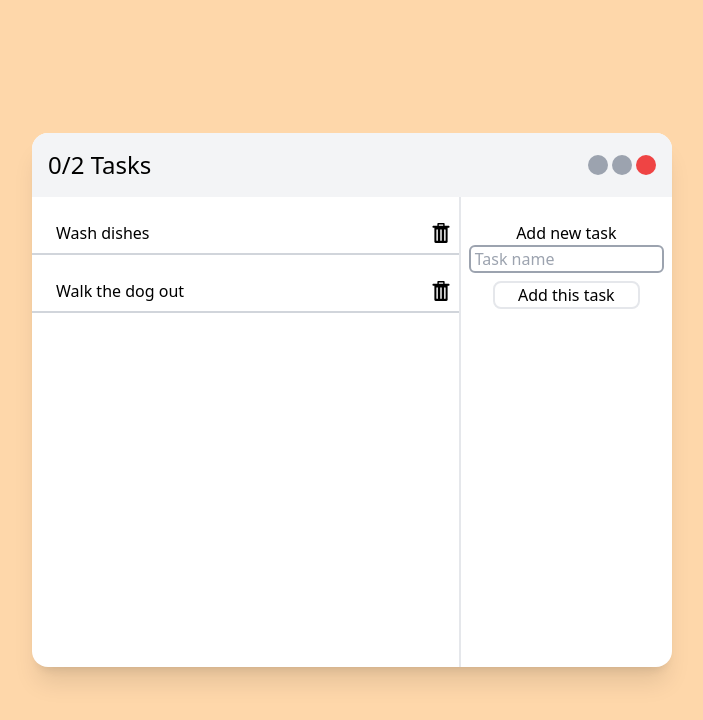
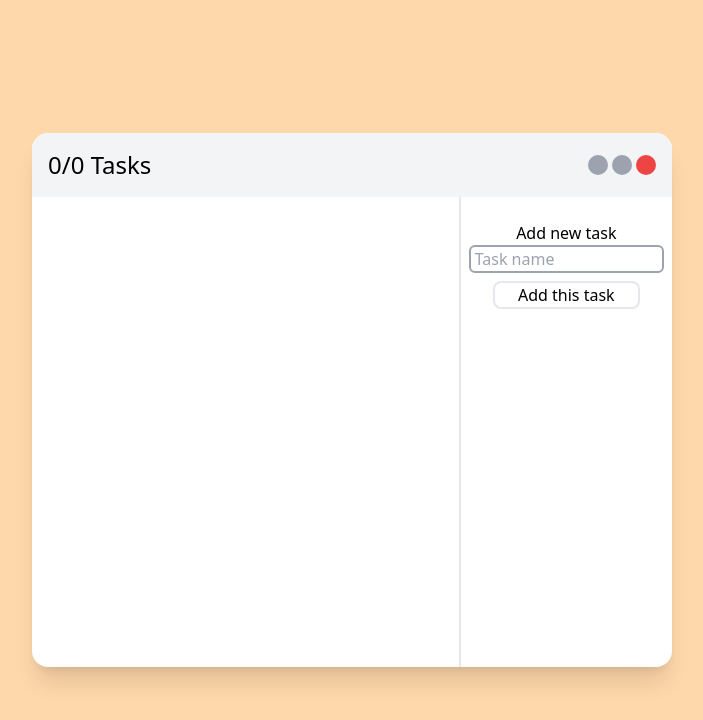
Before and after one commit to majorek31/react-todo-app, a React (Vite) app: page / in a window 1280 px wide. Shown: the top 720 px of the page, without its empty margins (288-991 px from the left). Built offline with nearby package versions, Linux system fonts and the light colour scheme.

Commit message:
feat: migrate to context api and reducer

```diff
--- a/src/App.tsx
+++ b/src/App.tsx
@@ -1,43 +1,24 @@
-import { useState } from "react";
 import CenteredBox from "./components/CenteredBox";
 import Header from "./components/Header";
-import { Todo } from "./lib/Types";
 import TodoList from "./components/TodoList";
 import Sidebar from "./components/Sidebar";
 import AddTaskForm from "./components/AddTaskForm";
+import { TodoProvider } from "./contexts/TodoContext";
 
-const defaultTodos = [
-  {
-    name: "Wash dishes",
-    completed: false
-  },
-  {
-    name: "Walk the dog out",
-    completed: false
-  },
-] as Array<Todo>;
 
 function App() {
-  const [todos, setTodos] = useState(defaultTodos);
-
-  function addTask(todo: Todo) {
-    if (todo.name.length < 1)
-      return;
-    setTodos([...todos, todo]);
-  }
-  function removeTask(todo: Todo) {
-    setTodos([...todos.filter(v => v != todo)]);
-  }
   return (
+    <TodoProvider>
       <CenteredBox>
-      <Header todos={todos}/>
+        <Header/>
         <div className="lg:flex h-full">
-        <TodoList todos={todos} onTaskDelete={removeTask}/>
+          <TodoList/>
           <Sidebar>
-          <AddTaskForm onTaskAdd={addTask}/>
+            <AddTaskForm/>
           </Sidebar>
         </div>
       </CenteredBox>
+    </TodoProvider>
   );
 }
 
--- a/src/components/AddTaskForm.tsx
+++ b/src/components/AddTaskForm.tsx
@@ -1,15 +1,19 @@
 import { useState } from "react";
-import { Todo } from "../lib/Types";
+import { useTodos } from "../contexts/TodoContext";
 
-type AddTaskFormProps = {
-    onTaskAdd: (todo: Todo) => void;
-};
+type AddTaskFormProps = {};
 
 export default function AddTask(props: AddTaskFormProps) {
+    const { dispatch } = useTodos();
     const [task, setTask] = useState('');
     function onFormSubmit(e: React.FormEvent<HTMLFormElement>): void {
         e.preventDefault();
-        props.onTaskAdd({name: task, completed: false});
+        dispatch({
+            type: "ADD_TODO",
+            payload: {
+                name: task,
+            }
+        });
         setTask("");
     }
     return (
--- a/src/components/Header.tsx
+++ b/src/components/Header.tsx
@@ -1,8 +1,7 @@
+import { useTodos } from "../contexts/TodoContext";
 import { Todo } from "../lib/Types";
 
-type HeaderProps = {
-    todos: Array<Todo>
-}
+type HeaderProps = {}
 function countCompletedTasks(todos: Array<Todo>): number {
     let count = 0;
     for (const todo of todos) {
@@ -12,9 +11,11 @@ function countCompletedTasks(todos: Array<Todo>): number {
     return count;
 }
 export default function Header(props: HeaderProps) {
+  const { state } = useTodos();
+  const { todos } = state;
   return (
     <header className="bg-gray-100 p-4 flex items-center justify-between">
-        <p className="text-2xl">{countCompletedTasks(props.todos)}/{props.todos.length} Tasks</p>
+        <p className="text-2xl">{countCompletedTasks(todos)}/{todos.length} Tasks</p>
         <div className="flex items-center justify-between">
             <div className="w-5 h-5 bg-gray-400 rounded-xl"></div>
             <div className="w-5 h-5 bg-gray-400 rounded-xl m-1"></div>
--- a/src/components/TodoEntry.tsx
+++ b/src/components/TodoEntry.tsx
@@ -1,16 +1,17 @@
 import { Todo } from "../lib/Types";
 import TrashCan from '../assets/trash-can.svg';
+import { useTodos } from "../contexts/TodoContext";
 
 type TodoEntryProps = {
     todo: Todo;
-    onTaskDelete: (todo: Todo) => void;
 };
 
 export default function TodoEntry(props: TodoEntryProps) {
+    const { dispatch } = useTodos();
     return (
-        <div className={`w-full flex justify-between p-2 border-b-2 pt-6 border-gray-300 ${props.todo.completed ? "bg-green-200" : "" } `} onClick={() => {props.todo.completed = true;}}>
+        <div className={`w-full flex justify-between p-2 border-b-2 pt-6 border-gray-300 ${props.todo.completed ? "bg-green-200" : "" } `} onClick={() => {dispatch({type: "TOOGLE_TODO", payload: props.todo.id})}}>
             <p className="pl-4">{props.todo.name}</p>
-            <button onClick={() => {props.onTaskDelete(props.todo)}}><img className="w-5" src={TrashCan}/></button>
+            <button onClick={() => {dispatch({type: "REMOVE_TODO", payload: props.todo.id})}}><img className="w-5" src={TrashCan}/></button>
         </div>
     );
 }
--- a/src/components/TodoList.tsx
+++ b/src/components/TodoList.tsx
@@ -1,16 +1,15 @@
-import { Todo } from "../lib/Types";
+import { useTodos } from "../contexts/TodoContext";
 import TodoEntry from "./TodoEntry";
 
-type TodoListProps = {
-    todos: Array<Todo>;
-    onTaskDelete: (todo: Todo) => void;
-};
+type TodoListProps = {};
 
 export default function TodoList(props: TodoListProps) {
+    const { state } = useTodos();
+    const { todos } = state;
     return (
         <div className="lg:w-2/3 sm:w-full lg:h-full flex flex-col pb-8 overflow-y-scroll custom-scrollbar">
             {
-                props.todos.map(todo => <TodoEntry todo={todo} onTaskDelete={props.onTaskDelete}/>)
+                todos.map(todo => <TodoEntry key={todo.id} todo={todo}/>)
             }
         </div>
     );
--- a/src/contexts/TodoContext.tsx
+++ b/src/contexts/TodoContext.tsx
@@ -1,5 +1,6 @@
 import { createContext, ReactNode, useContext, useReducer } from "react";
 import { TodoAction, TodoContextType, TodoState } from '../lib/Types';
+import { getNextTodoId } from "../lib/utilts";
 
 const TodoContext = createContext<TodoContextType | undefined>(undefined);
 
@@ -10,14 +11,15 @@ const initialState : TodoState = {
 const todoReducer = (state: TodoState, action: TodoAction): TodoState => {
     switch (action.type) {
         case "ADD_TODO":
+            const newTodoId = getNextTodoId(state.todos);
             return {
                 ...state,
-                todos: [...state.todos, action.payload]
+                todos: [...state.todos, {id: newTodoId, completed: false, name: action.payload.name}]
             };
         case "REMOVE_TODO":
             return {
                 ...state,
-                todos: state.todos.filter(todo => todo.id === action.payload)
+                todos: state.todos.filter(todo => todo.id !== action.payload)
             };
         case "TOOGLE_TODO":
             return {
--- a/src/lib/Types.ts
+++ b/src/lib/Types.ts
@@ -2,6 +2,10 @@ export type Todo = {
     id: number;
     name: string;
     completed: boolean;
+}
+
+export type TodoAddDto = {
+    name: string
 }
 
 export type TodoState = {
@@ -9,7 +13,7 @@ export type TodoState = {
 }
 
 export type TodoAction =
-    | { type: "ADD_TODO"; payload: Todo }
+    | { type: "ADD_TODO"; payload: TodoAddDto }
     | { type: "TOOGLE_TODO"; payload: number }
     | { type: "REMOVE_TODO"; payload: number };
 
--- /dev/null
+++ b/src/lib/utilts.ts
@@ -0,0 +1,8 @@
+import { Todo } from "./Types";
+
+export const getNextTodoId = (todos: Todo[]): number => {
+    if (todos.length === 0) return 1;
+
+    const maxId = Math.max(...todos.map(todo => todo.id));
+    return maxId + 1;
+}
```
Lines whose indentation alone changed are shown as unchanged.
